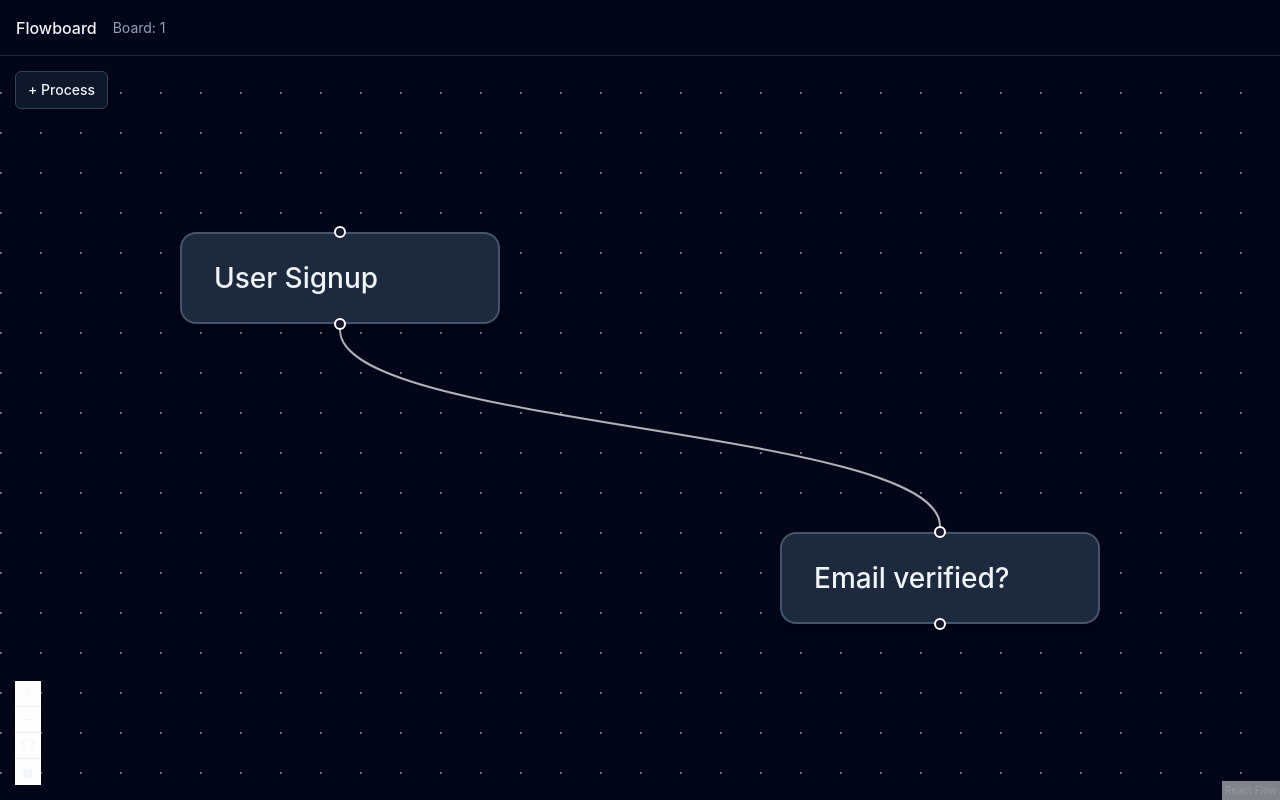
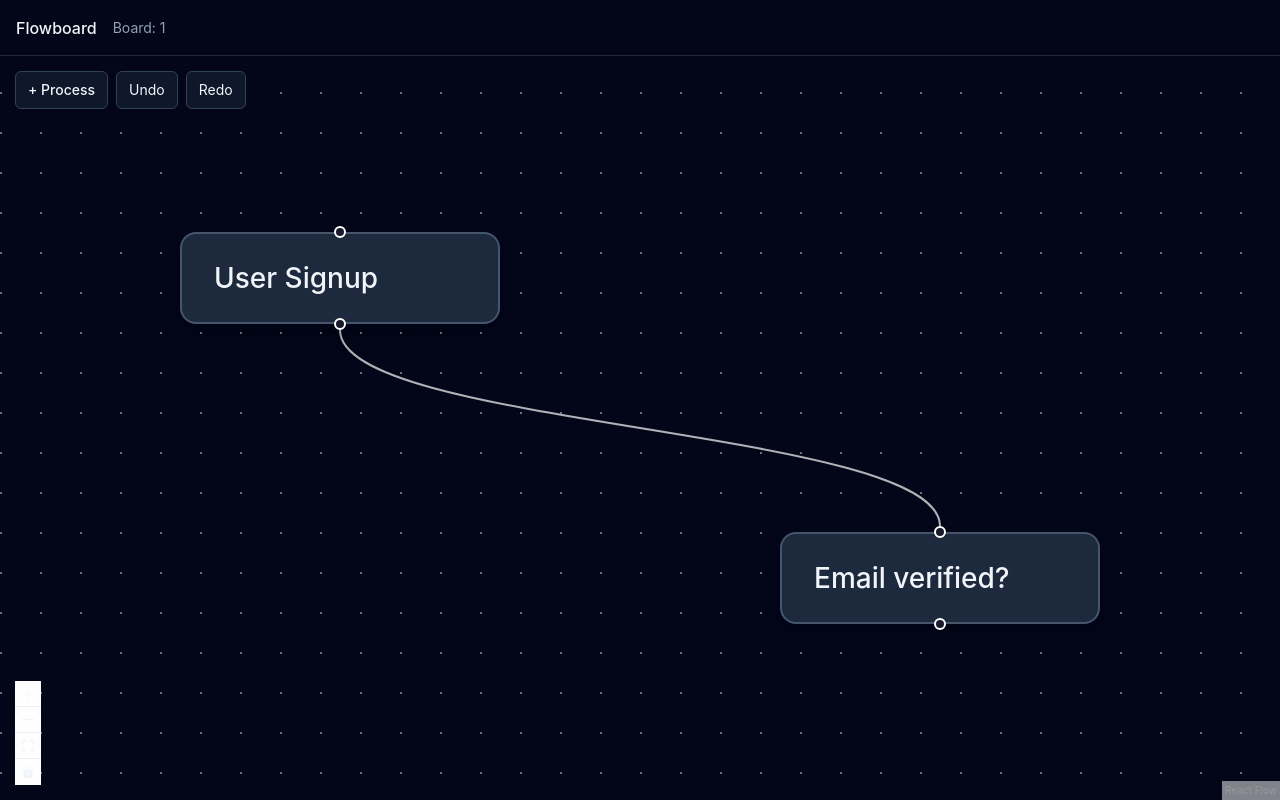
Before and after one commit to Okada-Jo/flowboard, a React (Vite) app: page /boards/1 in a window 1280 px wide. Built offline with nearby package versions, Linux system fonts and the light colour scheme.

Commit message:
add history

```diff
--- a/src/features/editor/components/EditorCanvas.tsx
+++ b/src/features/editor/components/EditorCanvas.tsx
@@ -23,6 +23,8 @@ import {
   nodeDeleted,
   nodePositionChanged,
   nodeSelectionChanged,
+  redo,
+  undo,
 } from '../editorSlice'
 import { ProcessNode } from '../nodes/ProcessNode'
 
@@ -137,13 +139,31 @@ function EditorCanvasInner() {
       <Controls />
 
       <Panel position="top-left">
+        <div className="flex gap-2">
           <button
             type="button"
             onClick={handleAddProcessNode}
-          className="rounded-md border border-slate-700 bg-slate-900 px-3 py-2 text-sm font-medium text-slate-100 shadow-sm hover:bg-slate-800"
+            className="rounded-md border border-slate-700 bg-slate-900 px-3 py-2 text-sm font-medium text-slate-100 hover:bg-slate-800"
           >
             + Process
           </button>
+
+          <button
+            type="button"
+            onClick={() => dispatch(undo())}
+            className="rounded-md border border-slate-700 bg-slate-900 px-3 py-2 text-sm text-slate-100 hover:bg-slate-800"
+          >
+            Undo
+          </button>
+
+          <button
+            type="button"
+            onClick={() => dispatch(redo())}
+            className="rounded-md border border-slate-700 bg-slate-900 px-3 py-2 text-sm text-slate-100 hover:bg-slate-800"
+          >
+            Redo
+          </button>
+        </div>
       </Panel>
     </ReactFlow>
   )
--- a/src/features/editor/editorSlice.ts
+++ b/src/features/editor/editorSlice.ts
@@ -1,16 +1,24 @@
-import { createSlice, type PayloadAction } from '@reduxjs/toolkit'
+import { createSlice, current, type PayloadAction } from '@reduxjs/toolkit'
 import type { DiagramDocument, FlowEdge, FlowNode } from './types'
 
 type EditorState = {
   nodes: FlowNode[]
   edges: FlowEdge[]
   selectedNodeIds: string[]
+
   historyTransactionActive: boolean
+  transactionStart: DiagramDocument | null
+
+  past: DiagramDocument[]
+  future: DiagramDocument[]
 }
 
 const initialState: EditorState = {
   selectedNodeIds: [],
   historyTransactionActive: false,
+  transactionStart: null,
+  past: [],
+  future: [],
   nodes: [
     {
       id: '1',
@@ -36,6 +44,24 @@ const initialState: EditorState = {
       target: '2',
     },
   ],
+}
+
+function snapshotDocument(state: EditorState): DiagramDocument {
+  const snapshot = current(state)
+
+  return {
+    nodes: snapshot.nodes,
+    edges: snapshot.edges,
+  }
+}
+
+function recordHistory(state: EditorState) {
+  if (state.historyTransactionActive) {
+    return
+  }
+
+  state.past.push(snapshotDocument(state))
+  state.future = []
 }
 
 const editorSlice = createSlice({
@@ -80,12 +106,19 @@ const editorSlice = createSlice({
       state,
       action: PayloadAction<FlowEdge>,
     ) {
+      recordHistory(state)
       state.edges.push(action.payload)
     },
     edgeDeleted(
       state,
       action: PayloadAction<string>,
     ) {
+      if (!state.edges.some((edge) => edge.id === action.payload)) {
+        return
+      }
+
+      recordHistory(state)
+
       state.edges = state.edges.filter(
         (edge) => edge.id !== action.payload,
       )
@@ -94,6 +127,7 @@ const editorSlice = createSlice({
       state,
       action: PayloadAction<FlowNode>,
     ) {
+      recordHistory(state)
       state.nodes.push(action.payload)
     },
     nodeDeleted(
@@ -101,6 +135,12 @@ const editorSlice = createSlice({
       action: PayloadAction<string>,
     ) {
       const nodeId = action.payload
+
+      if (!state.nodes.some((node) => node.id === nodeId)) {
+        return
+      }
+
+      recordHistory(state)
 
       state.nodes = state.nodes.filter(
         (node) => node.id !== nodeId,
@@ -127,22 +167,65 @@ const editorSlice = createSlice({
         (node) => node.id === action.payload.id,
       )
 
-      if (!node) {
+      if (!node || node.data.label === action.payload.label) {
         return
       }
+
+      recordHistory(state)
 
       node.data.label = action.payload.label
     },
     historyTransactionStarted(state) {
+      if (state.historyTransactionActive) {
+        return
+      }
+
       state.historyTransactionActive = true
+      state.transactionStart = snapshotDocument(state)
     },
 
     historyTransactionCommitted(state) {
+      if (!state.historyTransactionActive || !state.transactionStart) {
+        return
+      }
+
+      state.past.push(state.transactionStart)
+      state.future = []
+
       state.historyTransactionActive = false
+      state.transactionStart = null
+    },
+    undo(state) {
+      const previous = state.past.pop()
+
+      if (!previous) {
+        return
+      }
+
+      state.future.push(snapshotDocument(state))
+
+      state.nodes = previous.nodes
+      state.edges = previous.edges
+
+      state.selectedNodeIds = []
+    },
+    redo(state) {
+      const next = state.future.pop()
+
+      if (!next) {
+        return
+      }
+
+      state.past.push(snapshotDocument(state))
+
+      state.nodes = next.nodes
+      state.edges = next.edges
+
+      state.selectedNodeIds = []
     },
   },
 })
 
-export const { nodePositionChanged, historyTransactionStarted, historyTransactionCommitted, nodeLabelChanged, nodeDeleted, nodeSelectionChanged, edgeAdded, edgeDeleted, nodeAdded } = editorSlice.actions
+export const { undo, redo, nodePositionChanged, historyTransactionStarted, historyTransactionCommitted, nodeLabelChanged, nodeDeleted, nodeSelectionChanged, edgeAdded, edgeDeleted, nodeAdded } = editorSlice.actions
 
 export default editorSlice.reducer
```
Lines whose indentation alone changed are shown as unchanged.
